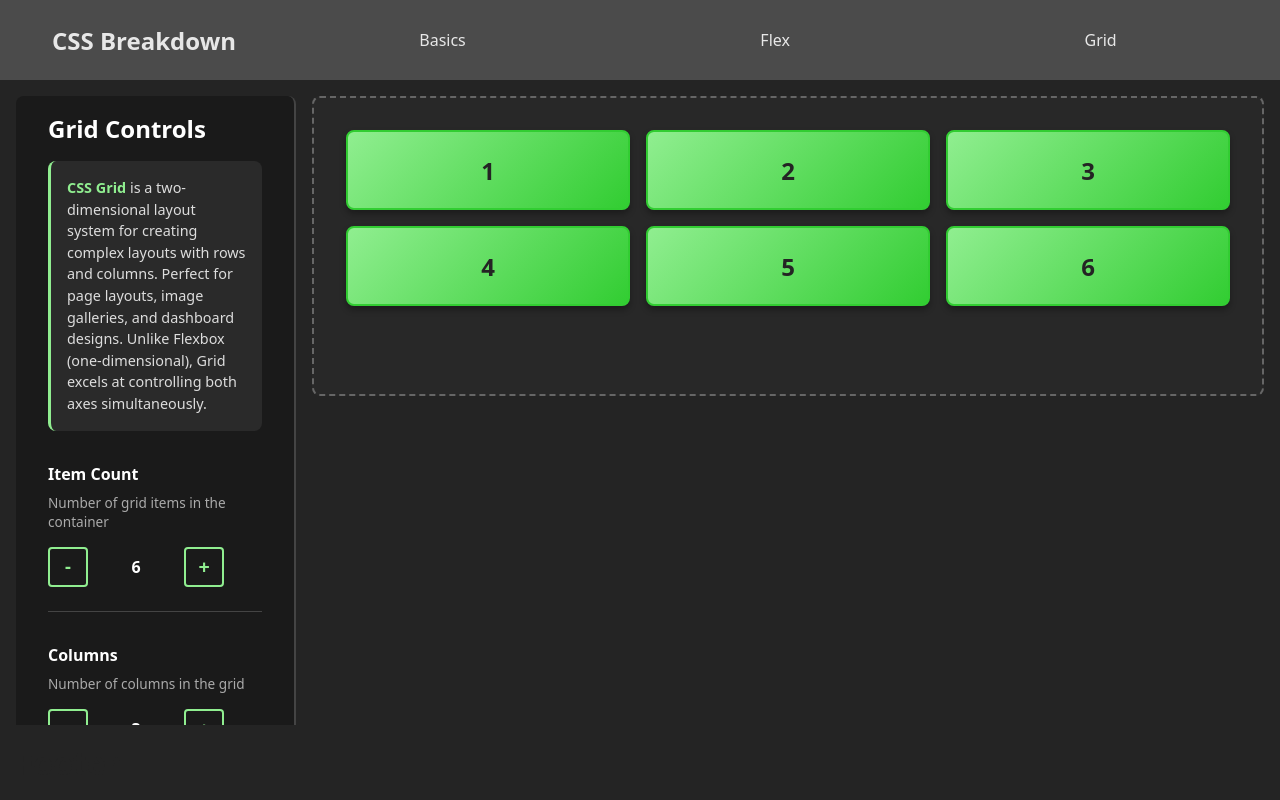
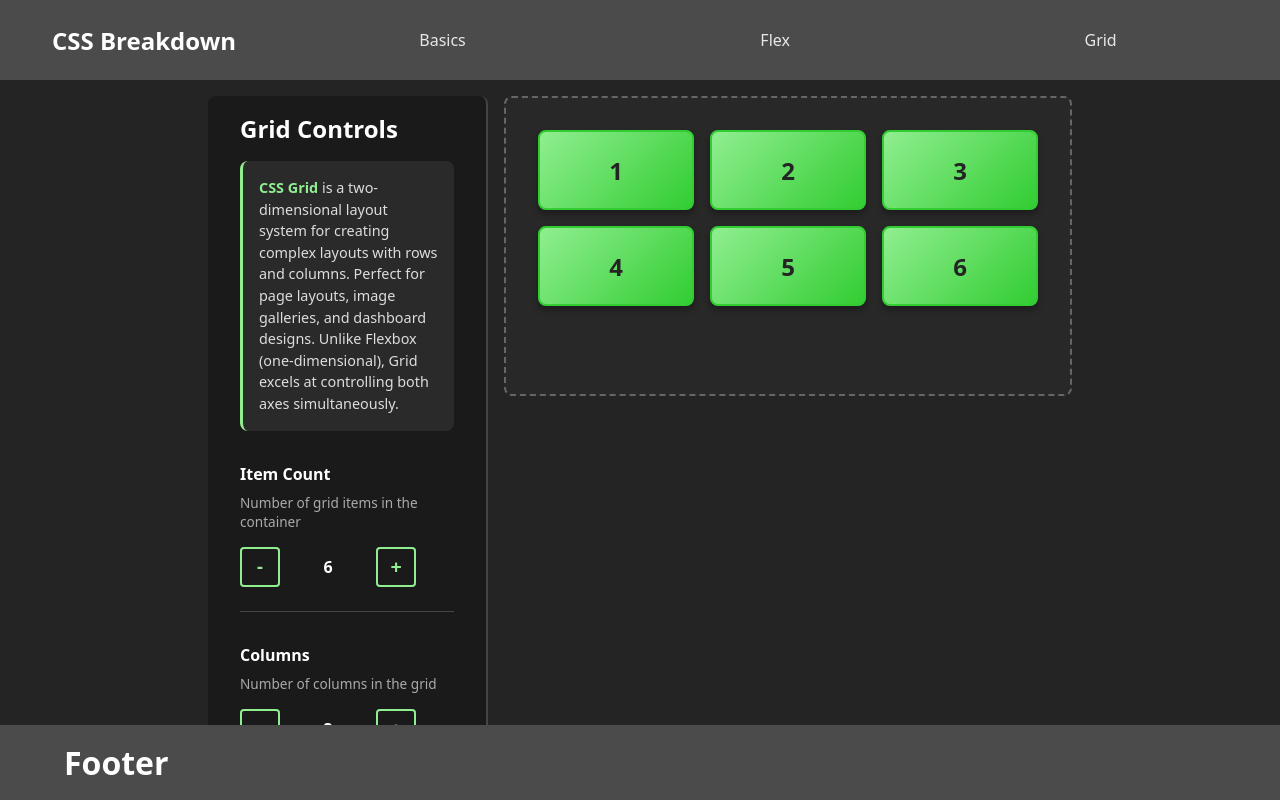
Before and after one commit to Maenzaga/css-breakdown, a React (Vite) app: page /grid in a window 1280 px wide. Built offline with nearby package versions, Linux system fonts and the light colour scheme.

Commit message:
style - header and footer backgrounds
style - header and footer hover animations

style - improved application-wide margins and spacing for better readability

```diff
--- a/src/App.css
+++ b/src/App.css
@@ -28,7 +28,27 @@ header {
 
   & .appTitle {
     width: 20vw;
-    color: inherit;
+    color: white;
+    background: linear-gradient(
+      90deg,
+      white 0%,
+      white 25%,
+      orange 40%,
+      lightblue 60%,
+      lightgreen 75%,
+      white 100%
+    );
+    background-size: 400% 100%;
+    background-clip: text;
+    -webkit-background-clip: text;
+    -webkit-text-fill-color: transparent;
+    background-position: 0% 0%;
+    font-weight: bold;
+    transition: all 0.3s ease-in-out;
+
+    &:hover {
+      animation: titleGradientSlide 5s linear infinite;
+    }
   }
 
   & #routesContainer {
@@ -44,10 +64,27 @@ header {
     }
 
     & a:hover {
-      background-color: lightgray;
+      &.basicsLink {
+        background-color: orange;
+      }
+      &.flexLink {
+        background-color: lightblue;
+      }
+      &.gridLink {
+        background-color: lightgreen;
+      }
       color: black;
       box-shadow: 0px 4px 6px rgba(0, 0, 0, 0.1);
     }
+  }
+}
+
+@keyframes titleGradientSlide {
+  0% {
+    background-position: 0% 0%;
+  }
+  100% {
+    background-position: 400% 0%;
   }
 }
 
@@ -60,22 +97,22 @@ main {
 footer {
   display: flex;
   height: 5rem;
-  padding: 1rem;
-  background: #242424;
+  padding: 1rem 4rem;
+  background-color: rgb(75, 75, 75);
   cursor: pointer;
   outline: 0px solid lightgray;
   transition: all 0.1s ease-in-out;
 
   & > span {
-    color: #242424;
+    color: white;
     background: linear-gradient(
       90deg,
-      #242424 0%,
-      #242424 25%,
-      lightgray 40%,
-      lightgray 60%,
-      #242424 75%,
-      #242424 100%
+      white 0%,
+      white 25%,
+      rgb(75, 75, 75) 40%,
+      rgb(75, 75, 75) 60%,
+      white 75%,
+      white 100%
     );
     background-size: 400% 100%;
     background-clip: text;
--- a/src/App.tsx
+++ b/src/App.tsx
@@ -9,9 +9,15 @@ function App() {
           <h2> CSS Breakdown </h2>
         </Link>
         <div id="routesContainer">
-          <Link to="/basics">Basics</Link>
-          <Link to="/flex">Flex</Link>
-          <Link to="/grid">Grid</Link>
+          <Link className="basicsLink" to="/basics">
+            Basics
+          </Link>
+          <Link className="flexLink" to="/flex">
+            Flex
+          </Link>
+          <Link className="gridLink" to="/grid">
+            Grid
+          </Link>
         </div>
       </header>
       <main>
--- a/src/pages/Basics/Bascis.module.css
+++ b/src/pages/Basics/Bascis.module.css
@@ -1,8 +1,7 @@
-.contaner {
+.container {
   display: flex;
   flex-direction: column;
-  align-items: center;
-  justify-content: center;
+  padding-inline: 20vw;
 }
 
 .horizontal {
@@ -156,6 +155,7 @@
     color: black;
     position: relative;
     max-height: 17rem;
+    overflow-x: auto;
   }
 
   #static {
--- a/src/pages/Flex/Flex.module.css
+++ b/src/pages/Flex/Flex.module.css
@@ -2,6 +2,7 @@
   display: flex;
   height: -webkit-fill-available;
   gap: 0;
+  padding-inline: 15vw;
 }
 
 .controlPanel {
--- a/src/pages/Grid/Grid.module.css
+++ b/src/pages/Grid/Grid.module.css
@@ -2,6 +2,7 @@
   display: flex;
   height: -webkit-fill-available;
   gap: 0;
+  padding-inline: 15vw;
 }
 
 .controlPanel {
```
